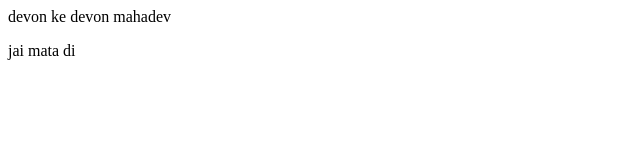
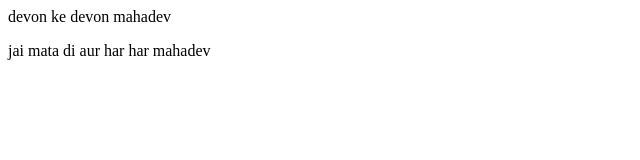
Before and after one commit to PRATEEKRAJBHAR/hanumanji, a plain HTML site: page index.html in a window 1280 px wide. Shown: the whole page, without its empty margins (0-640 px from the left). Drawn offline with Linux system fonts and the light colour scheme.

Commit message:
sherawali

```diff
--- a/index.html
+++ b/index.html
@@ -1,2 +1,2 @@
 <P>devon ke devon mahadev</P>
-<p>jai mata di</p>
+<p>jai mata di aur har har mahadev</p>
```
